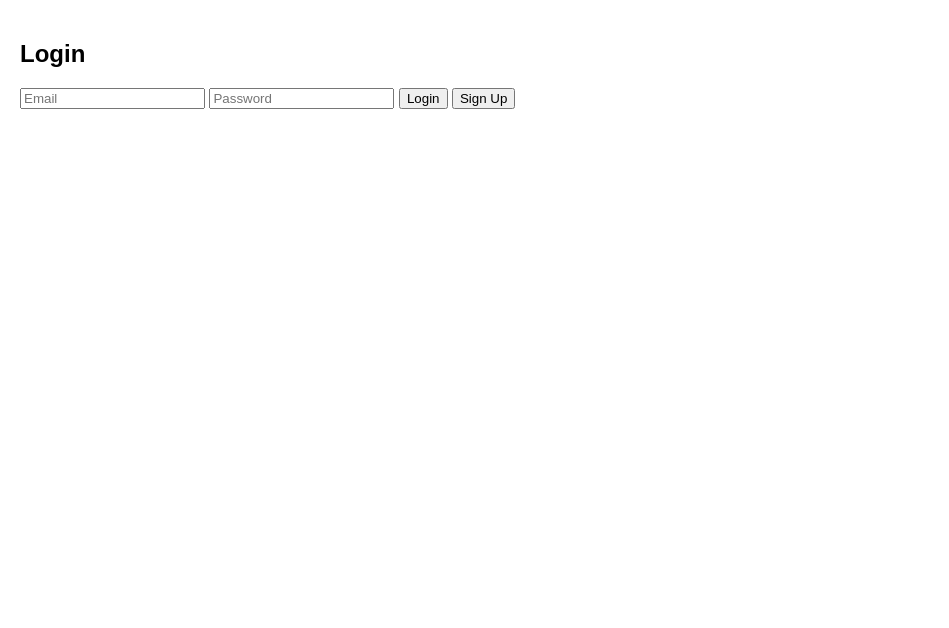
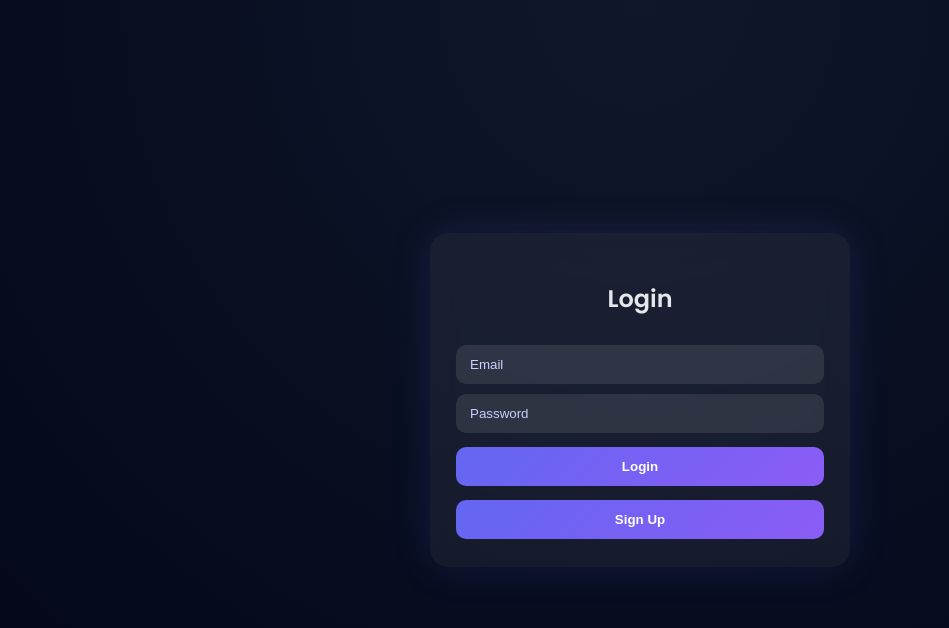
Before and after one commit to ananmanan25/Ananmanan-Employs, a plain HTML site: page index.html in a window 1280 px wide. Shown: the whole page, without its empty margins (0-949 px from the left). Drawn offline with Linux system fonts and the light colour scheme; no server answers.

Commit message:
Update index.html

```diff
--- a/index.html
+++ b/index.html
@@ -120,6 +120,103 @@ function loadMessages() {
     });
 }
 </script>
+ <style>
+@import url('https://fonts.googleapis.com/css2?family=Poppins:wght@300;400;600&display=swap');
+
+* {
+  box-sizing: border-box;
+}
+
+body {
+  margin: 0;
+  min-height: 100vh;
+  font-family: 'Poppins', sans-serif;
+  background: radial-gradient(circle at top, #0f172a, #020617);
+  color: #e5e7eb;
+  display: flex;
+  justify-content: center;
+  align-items: center;
+}
+
+#login, #mainApp {
+  width: 420px;
+  max-width: 90%;
+  background: rgba(255,255,255,0.06);
+  backdrop-filter: blur(14px);
+  border-radius: 18px;
+  padding: 28px 26px;
+  box-shadow: 0 0 40px rgba(99,102,241,0.15);
+  animation: fadeIn 0.6s ease;
+}
+
+h2, h3 {
+  text-align: center;
+  font-weight: 600;
+}
+
+input {
+  width: 100%;
+  padding: 12px 14px;
+  border-radius: 10px;
+  border: none;
+  outline: none;
+  margin-top: 10px;
+  background: rgba(255,255,255,0.1);
+  color: #fff;
+}
+
+input::placeholder {
+  color: #c7d2fe;
+}
+
+button {
+  width: 100%;
+  margin-top: 14px;
+  padding: 12px;
+  border-radius: 10px;
+  border: none;
+  cursor: pointer;
+  background: linear-gradient(135deg, #6366f1, #8b5cf6);
+  color: white;
+  font-weight: 600;
+  transition: all 0.3s ease;
+}
+
+button:hover {
+  transform: translateY(-1px);
+  box-shadow: 0 8px 18px rgba(99,102,241,0.4);
+}
+
+#chat {
+  height: 220px;
+  margin: 10px 0;
+  padding: 12px;
+  border-radius: 12px;
+  background: rgba(255,255,255,0.05);
+  overflow-y: auto;
+}
+
+#taskList div, #chat div {
+  background: rgba(255,255,255,0.08);
+  padding: 8px 10px;
+  border-radius: 8px;
+  margin-bottom: 6px;
+  font-size: 14px;
+}
+
+hr {
+  border: none;
+  height: 1px;
+  background: rgba(255,255,255,0.15);
+  margin: 18px 0;
+}
+
+@keyframes fadeIn {
+  from { opacity: 0; transform: translateY(10px); }
+  to { opacity: 1; transform: translateY(0); }
+}
+</style>
+
 
 </body>
 </html>
```
